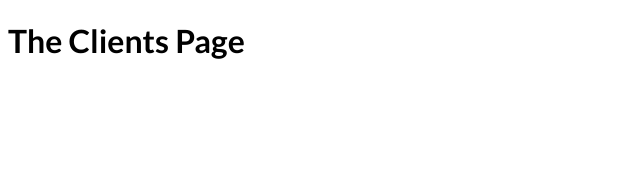
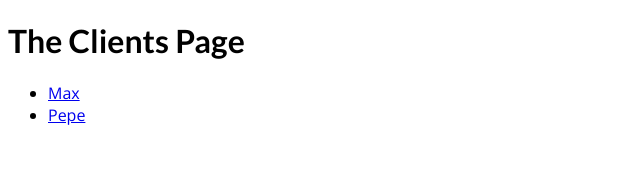
Before and after one commit to javierpb275/first-nextjs-project, a Next.js app: page /clients in a window 1280 px wide. Shown: the top 176 px of the page, without its empty margins (0-640 px from the left). Built offline with nearby package versions, Linux system fonts and the light colour scheme.

Commit message:
Navigating to Dynamic Routes

```diff
--- a/pages/clients/index.js
+++ b/pages/clients/index.js
@@ -1,7 +1,34 @@
+import Link from "next/link";
+
 const ClientsPage = () => {
+    const clients = [
+        {
+            id: 'max',
+            name: 'Max'
+        },
+        {
+            id: 'pepe',
+            name: 'Pepe'
+        },
+    ]
     return (
         <div>
             <h1>The Clients Page</h1>
+            <ul>
+                {
+                    clients.map(client => (
+                    <li key={client.id}>
+                        <Link href={`/clients/${client.id}`}>{client.name}</Link>
+                    </li>
+                ))
+                }
+{/*                 <li>
+                    <Link href="/clients/max">Max</Link>
+                </li>
+                <li>
+                    <Link href="/clients/pepe">Pepe</Link>
+                </li> */}
+            </ul>
         </div>
     );
 }
```
